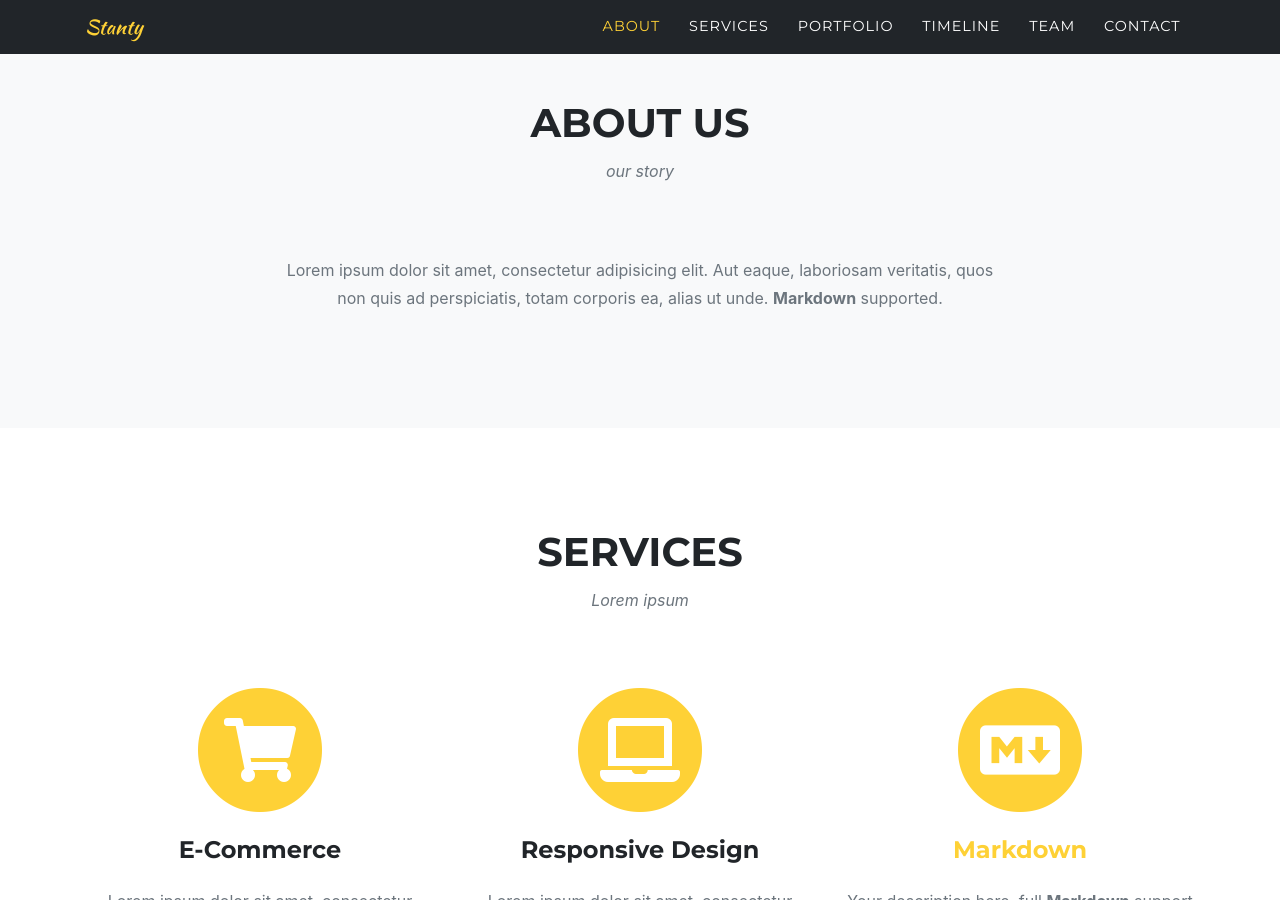
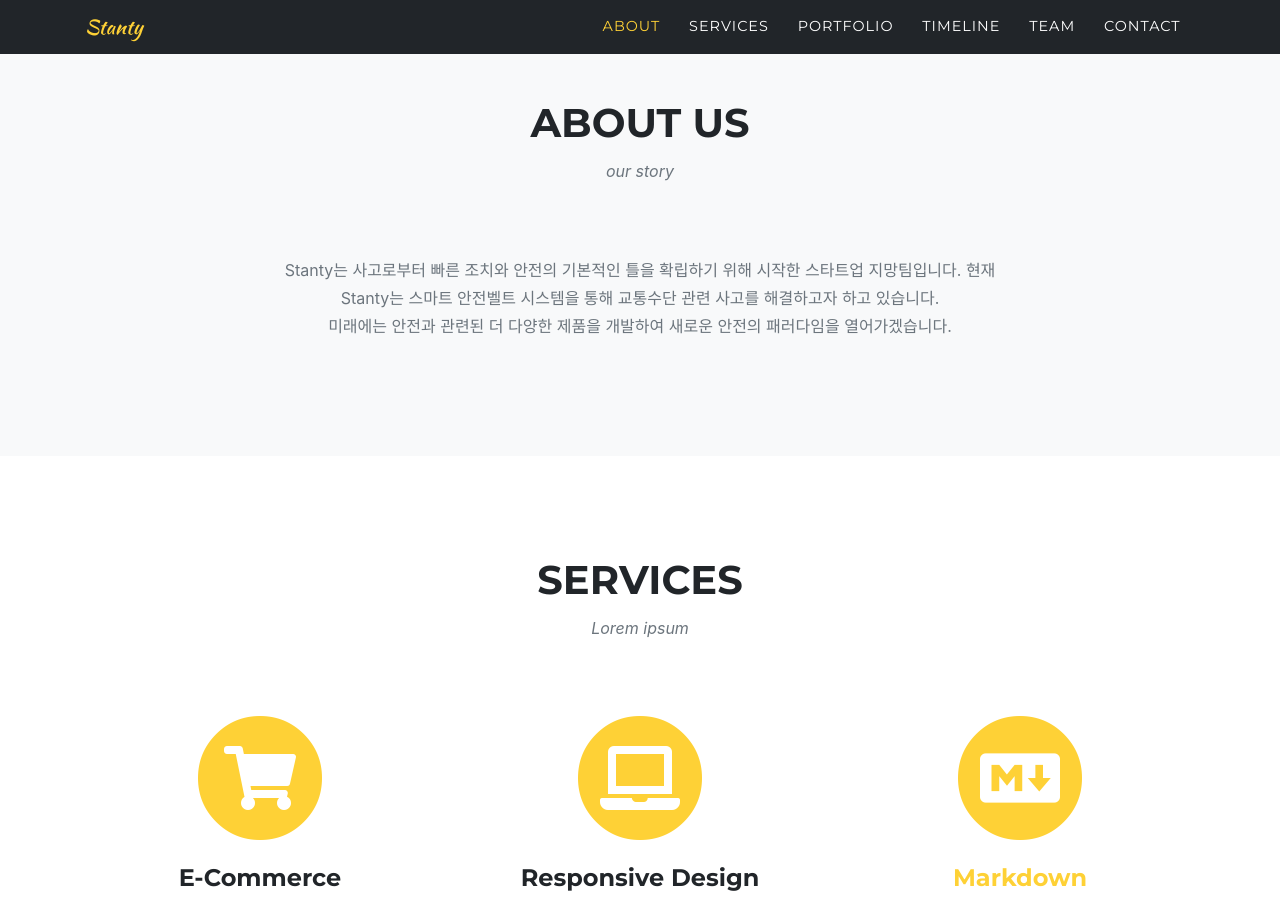
Before and after one commit to Team-Stanty/Team-Stanty.github.io, a Jekyll site: the page built from index.md, in a window 1280 px wide and 900 px high, scrolled down 846 px. Built offline with Jekyll 4.4.1, drawn with Linux system fonts in a browser that asks for light colours; some web fonts are replaced.

Commit message:
DOCS(sitetext) : Changed the content of 'about'

```diff
--- a/_data/sitetext.yml
+++ b/_data/sitetext.yml
@@ -71,7 +71,7 @@ en: &DEFAULT_EN
   about:
     title: "About Us"
     text: "our story"
-    body: "Lorem ipsum dolor sit amet, consectetur adipisicing elit. Aut eaque, laboriosam veritatis, quos non quis ad perspiciatis, totam corporis ea, alias ut unde. **Markdown** supported."
+    body: "Stanty는 사고로부터 빠른 조치와 안전의 기본적인 틀을 확립하기 위해 시작한 스타트업 지망팀입니다. 현재 Stanty는 스마트 안전벨트 시스템을 통해 교통수단 관련 사고를 해결하고자 하고 있습니다. <br> 미래에는 안전과 관련된 더 다양한 제품을 개발하여 새로운 안전의 패러다임을 열어가겠습니다."
     section: about
 
   clients:
```
